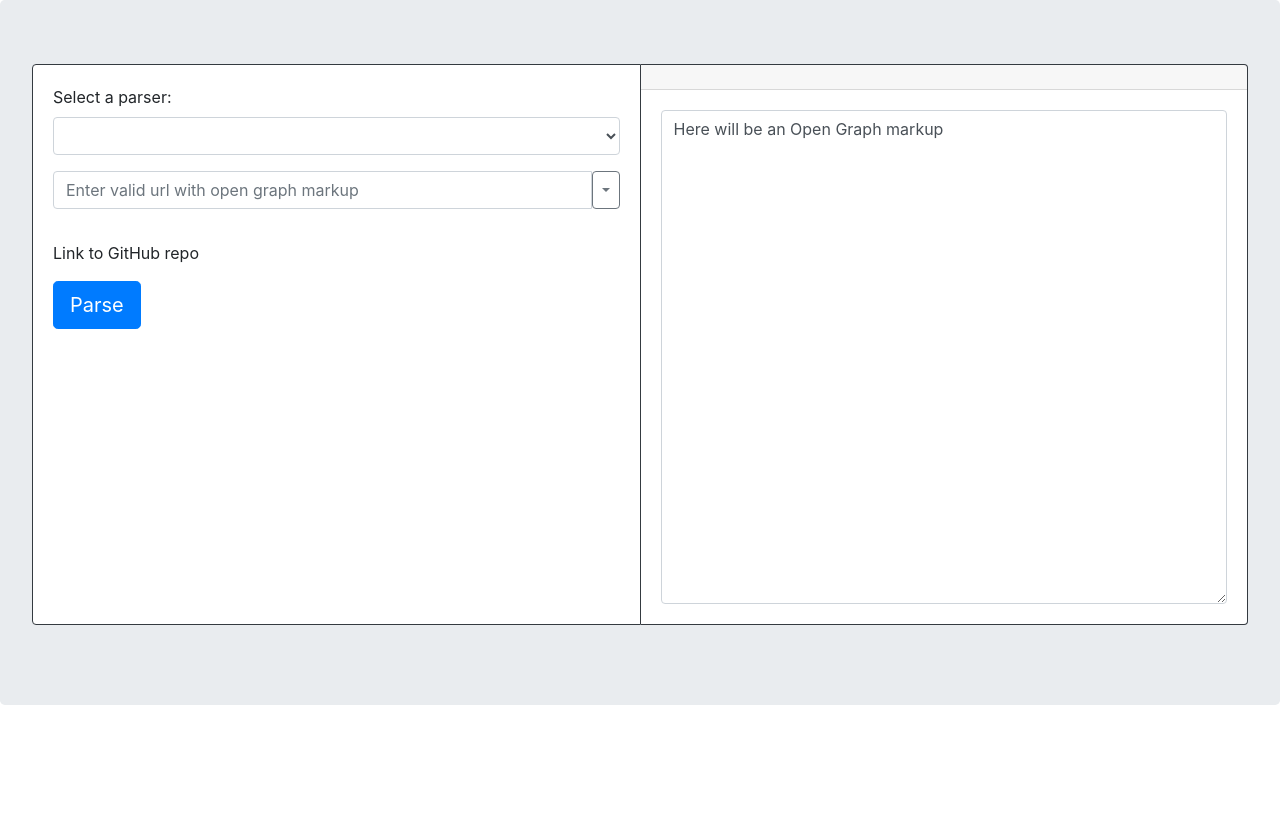
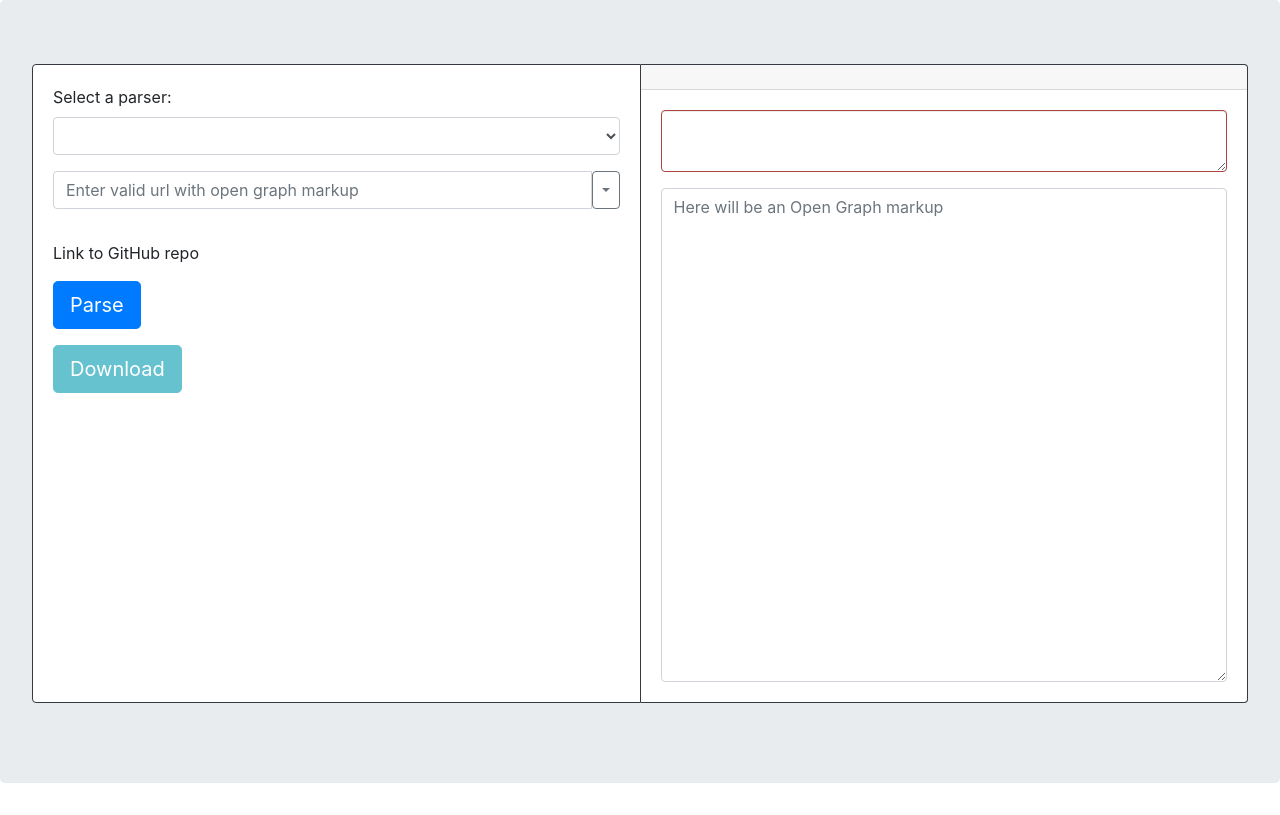
Before and after one commit to dremdem/og_online_parser, a Django app: page / in a window 1280 px wide. Before the commit the page ends 705 px from the top, so only its background shows below. Run offline with Django 3.2, Linux system fonts and the light colour scheme; data comes from the database, SQL or seed files in the repository; both versions use the stored data as it was after the commit; data that the repository does not hold is empty; some libraries are stand-ins or nearby versions.

Commit message:
begginning of error handling

```diff
--- a/api/views.py
+++ b/api/views.py
@@ -11,7 +11,11 @@ def parse(request):
     """
     Base route for parsing url
     """
-    return Response(parse_url(request.data))
+    try:
+        data = parse_url(request.data)
+        return Response(data)
+    except Exception as e:
+        return Response(data=str(e), exception=str(e))
 
 
 @api_view(['GET'])
--- a/og_online_parser/settings.py
+++ b/og_online_parser/settings.py
@@ -25,7 +25,8 @@ SECRET_KEY = 'b&q8+(-@t9*6#k28ys2$$*a3^phvwme7u6g=)93c8&12uf#jw9'
 # SECURITY WARNING: don't run with debug turned on in production!
 DEBUG = True
 
-ALLOWED_HOSTS = ['0.0.0.0']
+ALLOWED_HOSTS = ['0.0.0.0', '127.0.0.1']
+
 
 
 # Application definition
--- a/og_online_parser/test_settings.py
+++ b/og_online_parser/test_settings.py
@@ -17,7 +17,7 @@ SECRET_KEY = 'b&q8+(-@t9*6#k28ys2$$*a3^phvwme7u6g=)93c8&12uf#jw9'
 # SECURITY WARNING: don't run with debug turned on in production!
 DEBUG = True
 
-ALLOWED_HOSTS = ['0.0.0.0']
+ALLOWED_HOSTS = ['0.0.0.0', '127.0.0.1']
 
 
 # Application definition
--- a/templates/index.html
+++ b/templates/index.html
@@ -12,6 +12,13 @@
           crossorigin="anonymous">
 
     <title>OG markup test parser</title>
+    <style>
+        .has-error .form-control {
+            border-color: #a94442;
+            -webkit-box-shadow: inset 0 1px 1px rgba(0, 0, 0, .075);
+            box-shadow: inset 0 1px 1px rgba(0, 0, 0, .075);
+        }
+    </style>
 </head>
 <body>
 <div class="jumbotron" id="app">
@@ -31,7 +38,6 @@
                     <input type="text" v-model="url" class="form-control"
                            aria-label="Text input with segmented dropdown button"
                            placeholder="Enter valid url with open graph markup">
-                    {#                    <div class="input-group-append">#}
                     <div class="form-group">
                         <button type="button"
                                 class="btn btn-outline-secondary dropdown-toggle dropdown-toggle-split"
@@ -40,7 +46,8 @@
                         </button>
                         <div class="dropdown-menu">
                             <a @click.prevent="url=last_url" v-for="(last_url, url_id) in last_urls"
-                               class="dropdown-item" :href="last_url" :key="last_url">[[last_url]]</a>
+                               class="dropdown-item" :href="last_url"
+                               :key="last_url">[[last_url]]</a>
                         </div>
 
                     </div>
@@ -56,17 +63,30 @@
                         GitHub repo</a>
                 </div>
                 <div class="form-group">
-                    <a @click="parse" class="btn btn-primary btn-lg" href="#"
-                       role="button">Parse</a>
+                    <button @click="parse" class="btn btn-primary btn-lg">
+                        Parse
+                    </button>
+                </div>
+                <div class="form-group">
+                    <button @click="save_to_file" class="btn btn-info btn-lg" :disabled="!parsed">
+                        Download
+                    </button>
                 </div>
             </div>
         </div>
 
+
         <div class="card border-dark mb-3">
-            <div class="card-header">[[url]]</div>
+            <div class="card-header">[[url]]
+            </div>
             <div class="card-body text-dark">
+                <div class="form-group has-error">
+                    <textarea class="form-control"></textarea>
+                </div>
                 {#                <p class="card-text">[[og_markup]]</p>#}
-                <textarea v-model="og_markup" class="form-control" id="exampleFormControlTextarea1"
+                <textarea v-model="og_markup" class="form-control"
+                          placeholder="Here will be an Open Graph markup"
+                          id="exampleFormControlTextarea1"
                           rows="20"></textarea>
             </div>
         </div>
@@ -107,7 +127,9 @@
             last_urls: {
                 1: 'http://ya.ru'
             },
-            og_markup: 'Here will be an Open Graph markup'
+            og_markup: '',
+            parsed: false,
+            crashed: false
         },
         methods: {
             get_parsers() {
@@ -128,8 +150,24 @@
                 }).then(response => {
                     this.og_markup = response.data;
                     this.get_last_urls();
+                    this.parsed = true;
+                    this.crashed = false
+                }).catch(error => {
+                    this.parsed = false;
+                    this.crashed = true;
+                    this.error = error
                 })
             },
+            save_to_file() {
+                const blob = new Blob([this.og_markup], {type: 'text/plain'});
+                const e = document.createEvent('MouseEvents');
+                a = document.createElement('a');
+                a.download = "og_export.json";
+                a.href = window.URL.createObjectURL(blob);
+                a.dataset.downloadurl = ['text/json', a.download, a.href].join(':');
+                e.initEvent('click', true, false, window, 0, 0, 0, 0, 0, false, false, false, false, 0, null);
+                a.dispatchEvent(e);
+            }
         }
     })
 </script>
```
Also changed, not shown: og_online_parser/db.sqlite3.
